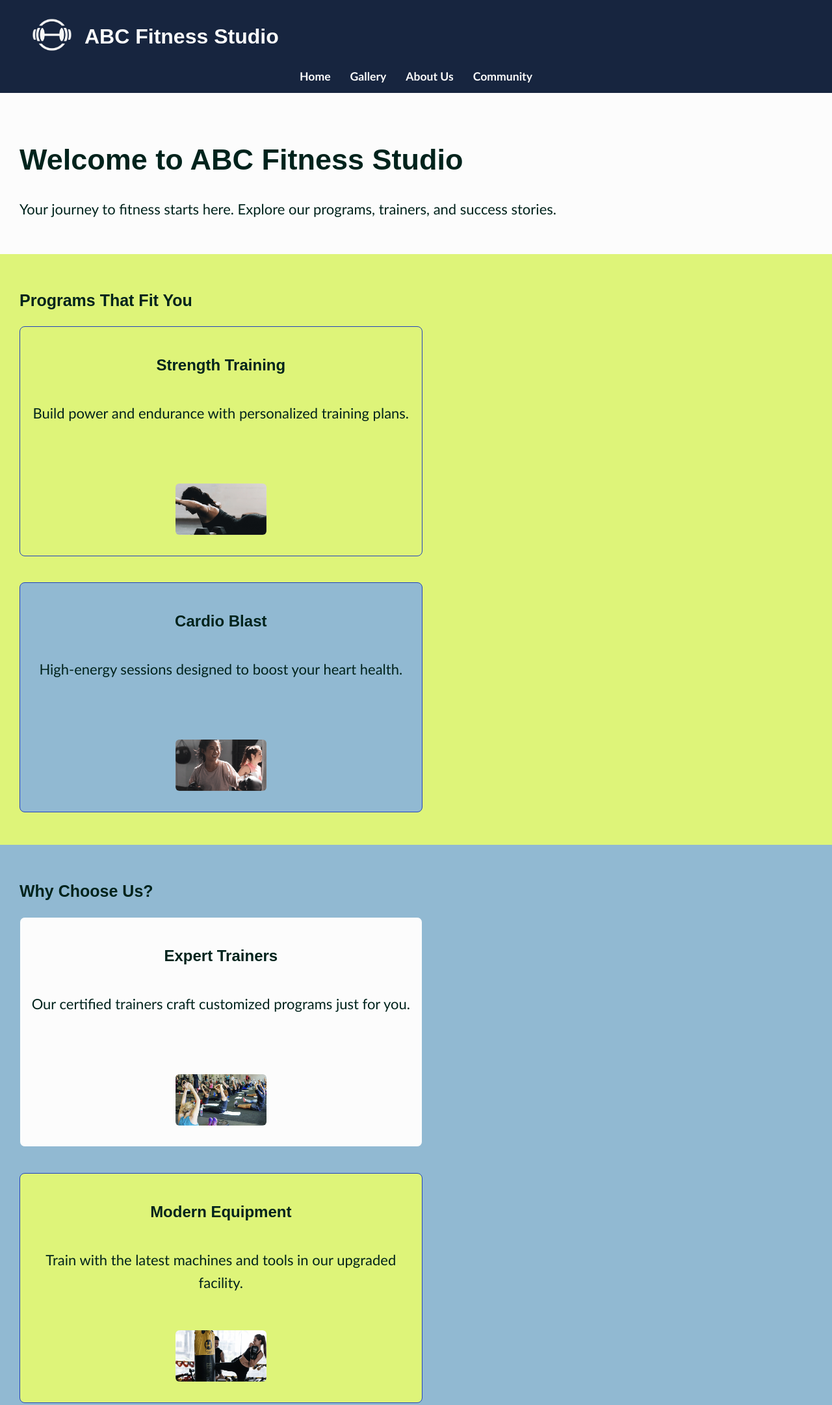
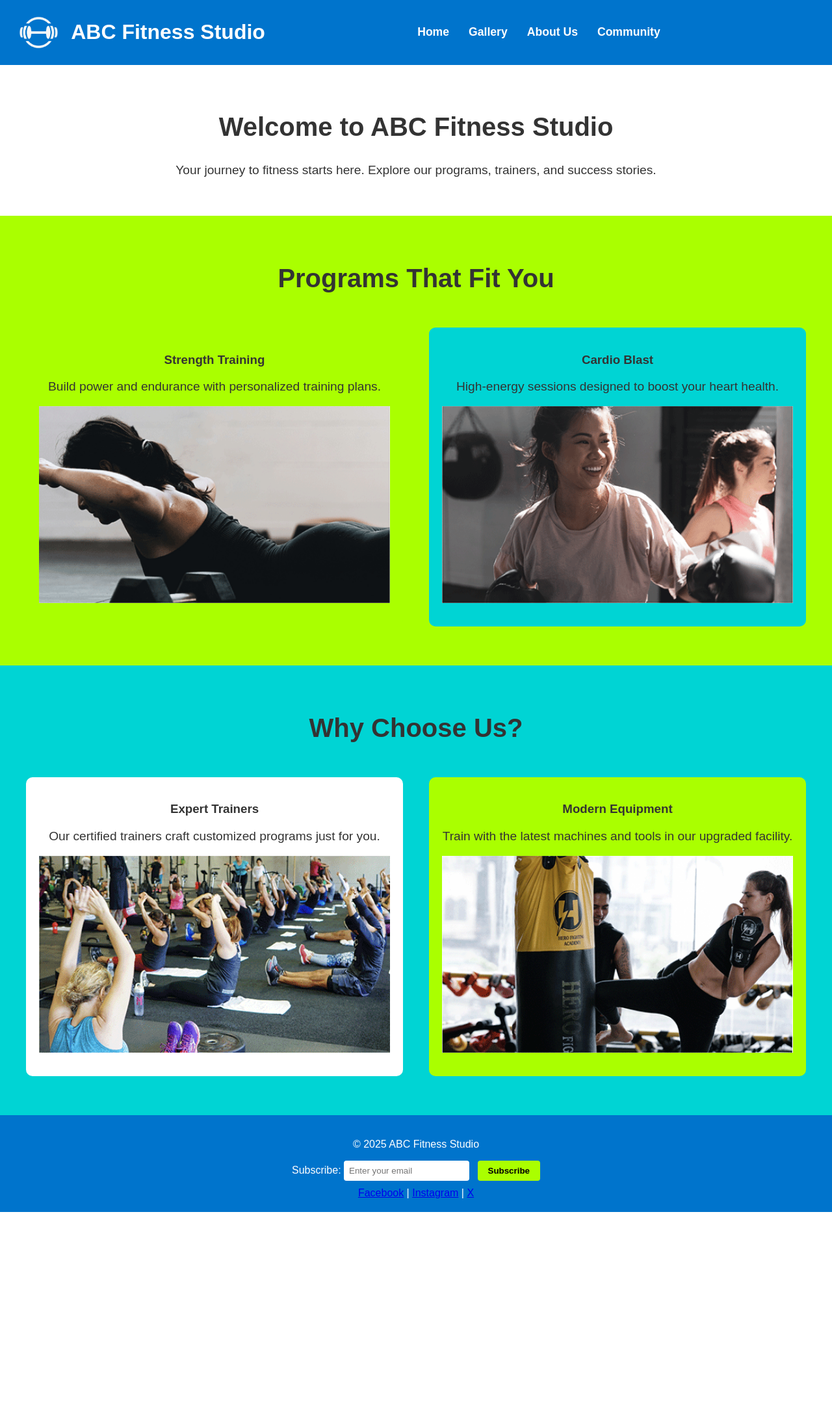
Before and after one commit to secgringo/stackblitz-abc, a website: page index.html in a window 1280 px wide. Shown: the top 2162 px of the page at 65% size. After the commit the page ends 1865 px from the top, so only its background shows below. Drawn offline with Linux system fonts and the light colour scheme.

Commit message:
Update styles.css
full update of .css code

```diff
--- a/styles.css
+++ b/styles.css
@@ -1,54 +1,18 @@
+/* Root Colors */
 :root {
-  --brisk-blue: #17253F;
-  --intensity-indigo: #2343BD;
-  --aqua-pulse: #91B9D2;
-  --lime-lift: #DEF479;
-  --endurance-white: #FCFCFC;
-  --detritus-green: #00231C;
-
-  --primary-color: var(--brisk-blue);
-  --secondary-color: var(--intensity-indigo);
-  --accent-color: var(--lime-lift);
-  --background-color: var(--endurance-white);
-  --text-color: var(--detritus-green);
+  --brisk-blue: #0074cc;
+  --aqua-pulse: #00d4d4;
+  --lime-lift: #aaff00;
+  --endurance-white: #ffffff;
 }
 
+/* Body and Global */
 body {
-  font-family: 'Calibri', sans-serif;
-  background: var(--background-color);
-  color: var(--text-color);
+  font-family: Arial, sans-serif;
   margin: 0;
   padding: 0;
-  line-height: 1.6;
-}
-
-/* Typography */
-h1, h2, h3 {
-  font-family: Arial, sans-serif;
-  font-weight: 700;
-  margin-bottom: 15px;
-  color: var(--text-color);
-}
-
-h1 { font-size: 45px; }
-h2 { font-size: 25px; }
-h3 { font-size: 24px; }
-
-p, span, li, label, input, textarea {
-  font-size: 22px; /* tripled-ish from mobile scale */
-  line-height: 1.6;
-  color: var(--text-color);
-}
-
-@media (max-width: 600px) {
-  h1 { font-size: 32px; }
-  p, span, li, label, input, textarea {
-    font-size: 18px;
-  }
-}
-
-strong, b {
-  font-weight: 700;
+  background-color: var(--endurance-white);
+  color: #333;
 }
 
 /* Header */
@@ -67,42 +31,8 @@ header {
   gap: 20px;
 }
 
-/* Logo + Title row stays left-aligned */
-.logo-banner {
-  width: 100%;
-  display: flex;
-  align-items: center;
-  gap: 20px;
-  padding-left: 20px;
-}
-
-/* Center the nav links */
-nav ul {
-  display: flex;
-  justify-content: center;
-  gap: 30px;
-  list-style: none;
-  padding: 0;
-  margin: 10px 0;
-}
-
-nav ul li a {
-  text-decoration: none;
-  color: var(--endurance-white); /* or your preferred nav link color */
-  font-weight: bold;
-}
-
-
-.logo-banner {
-  display: flex;
-  align-items: center;
-  gap: 20px;
-}
-
 .logo-banner img {
-  width: 60px;
-  height: auto;
-  display: block;
+  height: 60px;
 }
 
 .site-title {
@@ -110,6 +40,7 @@ nav ul li a {
   color: var(--endurance-white);
 }
 
+/* Navigation */
 nav {
   flex-grow: 1;
   text-align: center;
@@ -129,187 +60,43 @@ nav ul li a {
   font-weight: bold;
   font-size: 1.1rem;
 }
-header nav a {
-  text-decoration: none;
-  color: var(--endurance-white);
+
+/* Cart Button */
+.cart-btn {
+  background-color: var(--lime-lift);
+  border: none;
+  padding: 8px 16px;
   font-weight: bold;
+  border-radius: 4px;
+  cursor: pointer;
 }
 
-header nav a:hover {
-  text-decoration: underline;
-}
-
-/* Footer */
-footer {
-  background-color: var(--primary-color);
-  color: var(--endurance-white);
-  padding: 20px;
+/* Section Headings */
+section h1,
+section h2 {
+  font-size: 2.5rem;
   text-align: center;
 }
 
-footer p, footer label, footer a {
-  color: var(--endurance-white);
-}
-
-footer a {
-  text-decoration: none;
-  margin: 0 6px;
-  font-weight: bold;
-}
-
-footer a:hover {
-  color: var(--lime-lift);
-}
-
-footer form {
-  display: flex;
-  flex-wrap: wrap;
-  gap: 12px;
-  justify-content: center;
-  align-items: center;
-  margin-top: 14px;
-}
-
-footer form label {
-  font-weight: bold;
-}
-
-footer form input[type="email"] {
-  width: 250px;
-  max-width: 100%;
-  padding: 8px;
-  border-radius: 4px;
-  border: 1px solid #ccc;
-  font-size: 14px;
-}
-
-footer form button {
-  white-space: nowrap;
-  padding: 10px 16px;
-}
-
-@media (max-width: 500px) {
-  footer form {
-    flex-direction: column;
-    align-items: stretch;
-  }
-
-  footer form input[type="email"],
-  footer form button {
-    width: 100%;
-  }
-
-  footer .social {
-    display: flex;
-    flex-direction: column;
-    gap: 6px;
-    align-items: center;
-  }
-}
-
-
-/* Business Hours Table Styles */
-.business-hours {
-  max-width: 700px;
-  margin: 0 auto;
-  border-collapse: collapse;
-  border: 2px solid var(--aqua-pulse);
-  background-color: var(--endurance-white);
-  font-size: 26px;
-  border-radius: 12px;
-  overflow: hidden;
-  box-shadow: 0 4px 12px rgba(0, 0, 0, 0.1);
-}
-
-.business-hours th,
-.business-hours td {
-  border: 1px solid var(--aqua-pulse);
-  padding: 10px 16px;
+section p {
+  font-size: 1.2rem;
   text-align: center;
-  font-weight: bold;
-}
-
-.business-hours th {
-  font-size: 28px;
-  background-color: var(--lime-lift);
-}
-
-
-/* Section Backgrounds */
-section.bg-aqua {
-  background-color: var(--aqua-pulse);
-  padding: 30px;
-}
-
-section.bg-lime {
-  background-color: var(--lime-lift);
-  padding: 30px;
-}
-
-section.bg-white {
-  background-color: var(--endurance-white);
-  padding: 30px;
-}
-
-/* Buttons */
-button,
-input[type="submit"],
-input[type="button"] {
-  background-color: var(--primary-color);
-  color: var(--endurance-white);
-  border: none;
-  padding: 10px 18px;
-  border-radius: 6px;
-  font-size: 16px;
-  font-weight: bold;
-  cursor: pointer;
-  transition: background 0.3s ease;
-}
-
-button:hover,
-input[type="submit"]:hover,
-input[type="button"]:hover {
-  background-color: var(--secondary-color);
-}
-
-/* Table Styles */
-table {
-  width: 100%;
-  border-collapse: collapse;
-  margin-top: 20px;
-  background-color: var(--endurance-white);
-  box-shadow: 0 4px 8px rgba(0,0,0,0.1);
-  font-size: 48px;
-}
-
-th {
-  background-color: var(--lime-lift);
-  color: var(--endurance-black);
-  padding: 10px;
-  font-size: 36px;
-}
-
-td {
-  padding: 10px;
-  text-align: center;
-  border-bottom: 2px solid var(--aqua-pulse);
-  font-size: 30px;
-}
-
-/* Product Images in Table */
-.product-img {
-  width: 200px;
-  height: auto;
 }
 
 /* Cards */
+.card-row {
+  display: flex;
+  flex-wrap: wrap;
+  justify-content: center;
+  gap: 40px;
+  padding: 20px;
+}
+
 .card {
-  border: 1px solid var(--aqua-pulse);
-  padding: 15px;
-  border-radius: 5px;
-  background: var(--endurance-white);
-  text-align: left;
-  margin-bottom: 20px;
+  flex: 1 1 300px;
+  padding: 20px;
+  border-radius: 10px;
+  text-align: center;
 }
 
 .card img {
@@ -320,143 +107,62 @@ td {
   margin: 1rem auto;
 }
 
-.card.aqua { background: var(--aqua-pulse); border-color: var(--secondary-color); }
-.card.lime { background: var(--lime-lift); border-color: var(--secondary-color); }
-.card.white { background: var(--endurance-white); border-color: var(--aqua-pulse); }
-
-/* Card Row for Testimonials */
-.card-row {
-  display: flex;
-  flex-wrap: wrap;
-  justify-content: space-between;
-  gap: 20px;
-  margin-top: 20px;
+/* Background Themes */
+.bg-white {
+  background-color: var(--endurance-white);
+  padding: 40px 20px;
 }
 
-.card-row .card {
-  width: 100%;
-  padding: 16px;
-  border-radius: 8px;
-  display: flex;
-  flex-direction: column;
-  align-items: center;
-  min-height: 320px;
-  justify-content: space-between;
-  text-align: center;
+.bg-lime {
+  background-color: var(--lime-lift);
+  padding: 40px 20px;
 }
 
-.card-row .card h3,
-.card-row .card p {
-  text-align: center;
+.bg-aqua {
+  background-color: var(--aqua-pulse);
+  padding: 40px 20px;
 }
 
-.card-row .card img {
-  margin-top: auto;
-  max-width: 140px;
-  max-height: 140px;
-  object-fit: cover;
-  border-radius: 6px;
+.card.lime {
+  background-color: var(--lime-lift);
 }
 
-@media (min-width: 768px) {
-  .card-row .card {
-    width: 48%;
-  }
-}
-
-
-/* Form Container */
-.form-container {
-  max-width: 700px;
-  margin: 0 auto;
-}
-
-@media (min-width: 900px) {
-  #feedback-form {
-    display: grid;
-    grid-template-columns: 1fr 1fr;
-    gap: 20px;
-  }
-
-  #feedback-form textarea,
-  #feedback-form input[type="submit"],
-  #feedback-form input[type="button"] {
-    grid-column: span 2;
-  }
-}
-
-
-
-/* Modal */
-#cartModal {
-  display: none;
-  position: fixed;
-  top: 50%;
-  left: 50%;
-  transform: translate(-50%, -50%);
-  background: var(--endurance-white);
-  border: 2px solid var(--aqua-pulse);
-  padding: 20px;
-  border-radius: 10px;
-  z-index: 999;
-}
-
-#cartModal .modal-content {
-  background: var(--endurance-white);
-  padding: 30px;
-  border-radius: 10px;
-  width: 90%;
-  max-width: 500px;
-  box-shadow: 0 8px 24px rgba(0,0,0,0.3);
-  text-align: center;
-  position: relative;
-}
-
-#cartModal .modal-content h2 {
-  margin-bottom: 20px;
-  color: var(--primary-color);
-}
-
-#cartModal .modal-content ul {
-  list-style: none;
-  padding: 0;
-  margin: 0 0 20px;
-  text-align: left;
-  max-height: 200px;
-  overflow-y: auto;
-}
-
-#cartModal .modal-content li {
-  padding: 8px 0;
-  border-bottom: 1px solid var(--aqua-pulse);
-}
-
-#cartModal .modal-content button {
-  margin: 8px 5px;
-}
-
-/* Button Styling */
-.add-to-cart {
-  background-color: var(--lime-lift);
-  border: none;
-  padding: 10px 16px;
-  font-weight: bold;
-  color: var(--endurance-black);
-  border-radius: 5px;
-  cursor: pointer;
-  transition: background-color 0.3s;
-}
-
-.add-to-cart:hover {
+.card.aqua {
   background-color: var(--aqua-pulse);
 }
 
-/* View Cart Button */
-.cart-btn {
+.card.white {
+  background-color: var(--endurance-white);
+}
+
+/* Footer */
+footer {
+  background-color: var(--brisk-blue);
+  color: var(--endurance-white);
+  text-align: center;
+  padding: 20px;
+}
+
+footer form {
+  margin-top: 10px;
+}
+
+footer input[type="email"] {
+  padding: 8px;
+  border: none;
+  border-radius: 4px;
+  margin-right: 8px;
+}
+
+footer button {
+  padding: 8px 16px;
   background-color: var(--lime-lift);
   border: none;
-  padding: 8px 16px;
   font-weight: bold;
   border-radius: 4px;
   cursor: pointer;
 }
+
+footer .social {
+  margin-top: 10px;
+}
```
